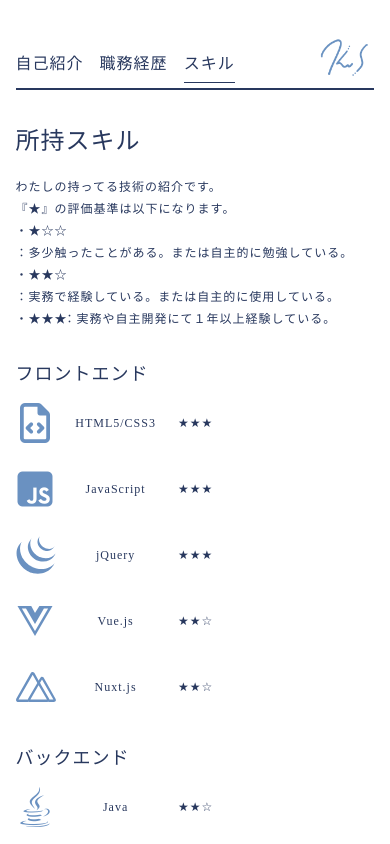
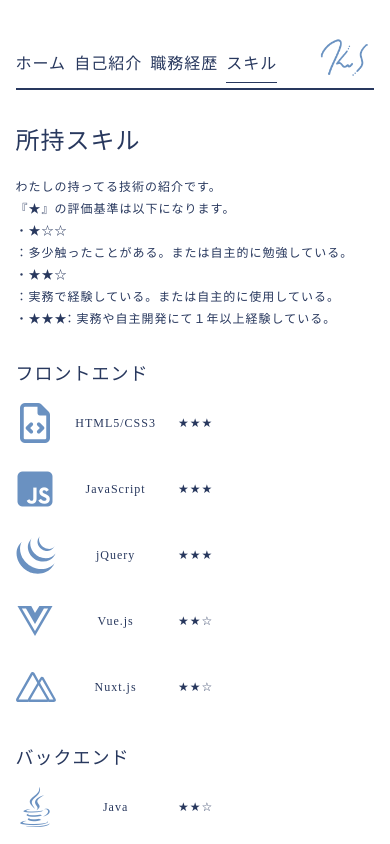
Before and after one commit to Kou0402/sy-profile, a Nuxt app: page /skill in a window 390 px wide. Shown: the top 844 px of the page. Built offline with nearby package versions, Linux system fonts and the light colour scheme.

Commit message:
style: add home link

```diff
--- a/components/layout/NavBar.vue
+++ b/components/layout/NavBar.vue
@@ -1,5 +1,6 @@
 <template>
   <nav class="nav-bar">
+    <NavLink path="/">ホーム</NavLink>
     <NavLink path="about">自己紹介</NavLink>
     <NavLink path="carrier">職務経歴</NavLink>
     <NavLink path="skill">スキル</NavLink>
@@ -45,7 +46,7 @@ export default {
 @media screen and (max-width: 560px) {
   .nav-bar {
     > .nav-link {
-      margin-right: 16px;
+      margin-right: 8px;
     }
   }
 }
```
